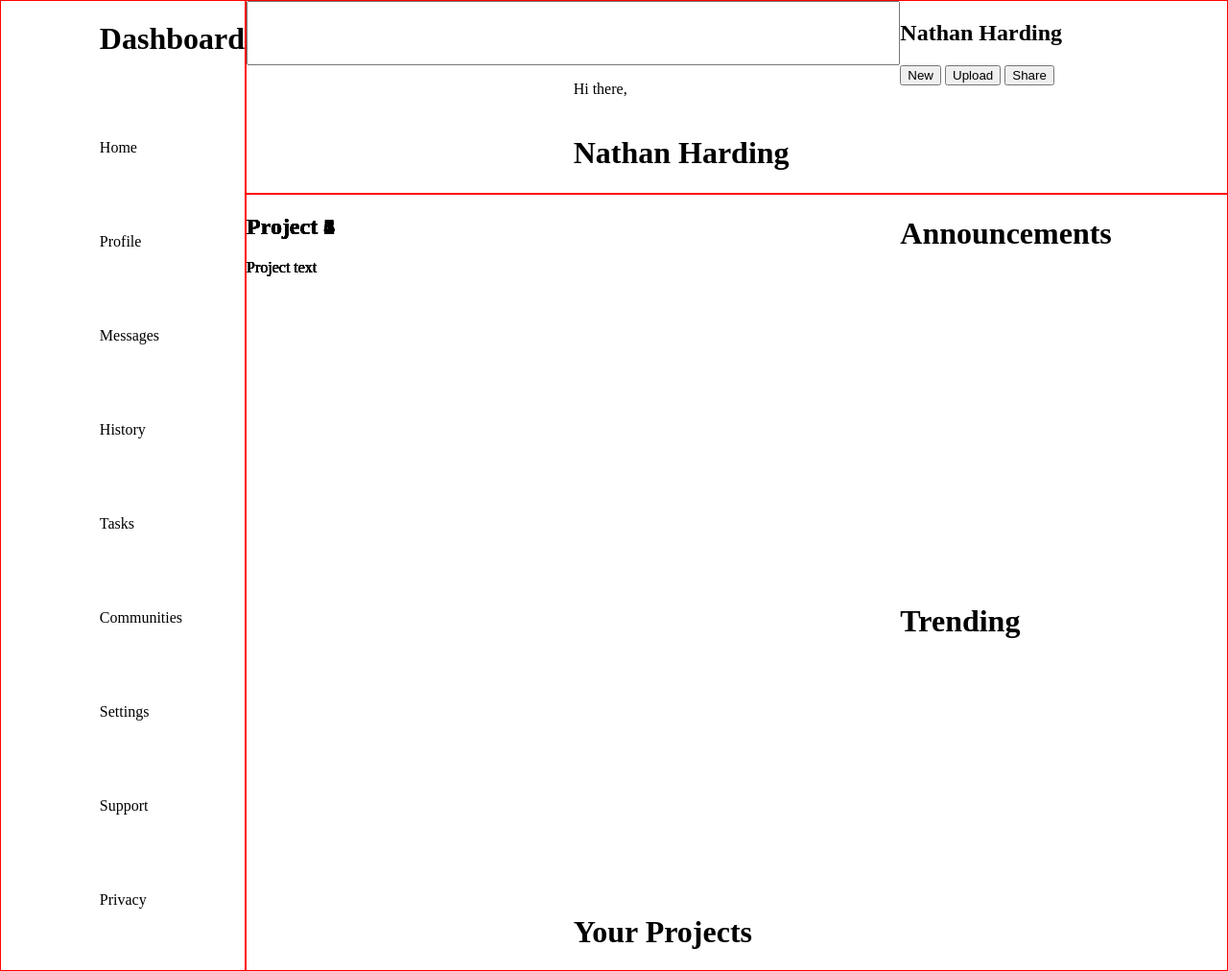
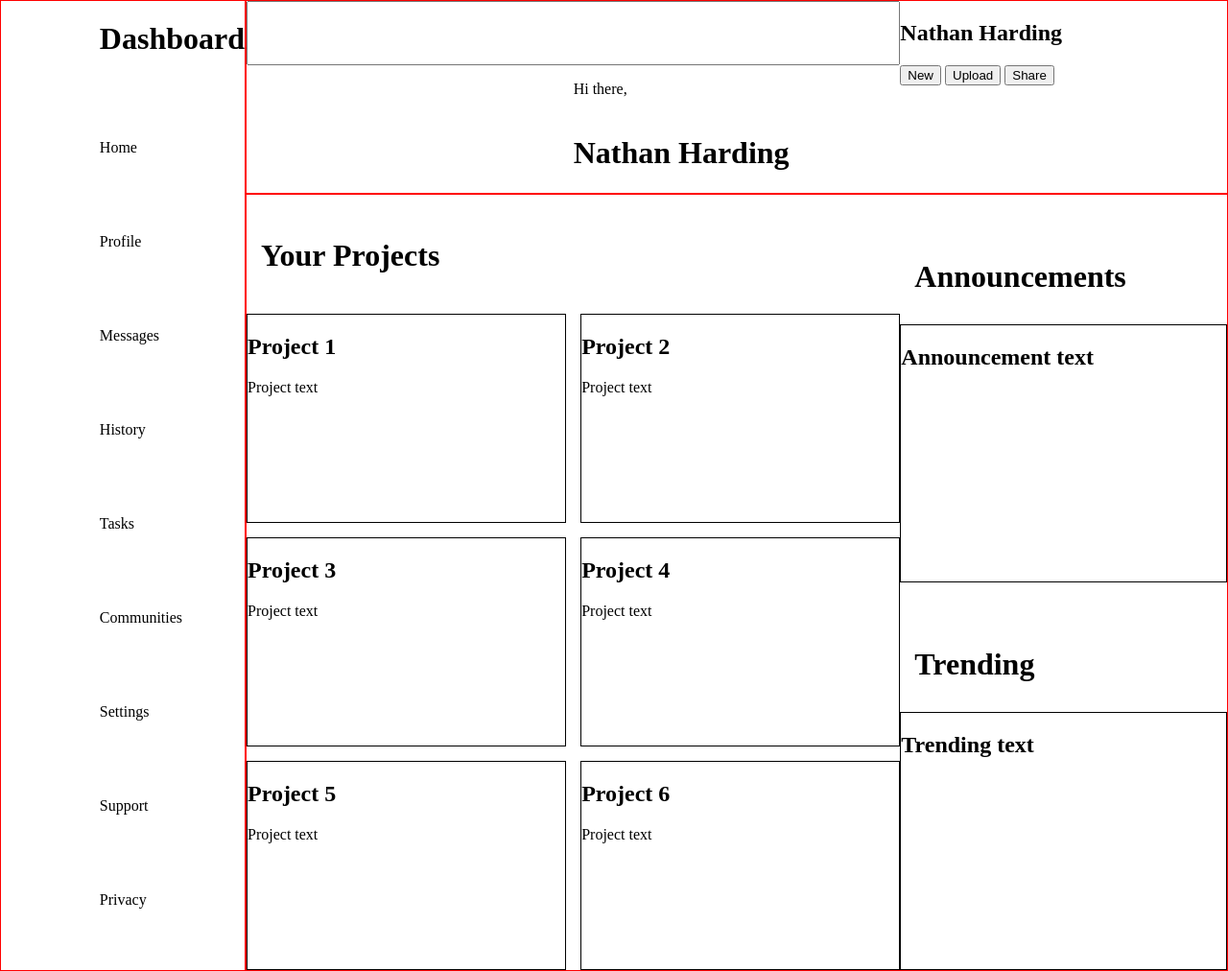
Before and after one commit to hardiing/admin-dashboard, a plain HTML site: page index.html in a window 1280 px wide. Shown: the whole page at 96% size. Drawn offline with Linux system fonts and the light colour scheme.

Commit message:
Finished skeleton?

```diff
--- a/index.html
+++ b/index.html
@@ -37,7 +37,9 @@
         </div>
         <div class="content">
             <div class="projects">
-                <h1>Your Projects</h1>
+                <div class="headers">
+                    <h1>Your Projects</h1>
+                </div>
                 <div class="project-card">
                     <h2>Project 1</h2>
                         <p>Project text</p>
@@ -64,10 +66,20 @@
                 </div>
             </div>
             <div class="announcements">
-                <h1>Announcements</h1>
+                <div class="headers">
+                    <h1>Announcements</h1>
+                </div>
+                <div class="announcement-card">
+                    <h2>Announcement text</h2>
+                </div>
             </div>
             <div class="trending">
-                <h1>Trending</h1>
+                <div class="headers">
+                    <h1>Trending</h1>
+                </div>
+                <div class="trending-card">
+                    <h2>Trending text</h2>
+                </div>
             </div>
         </div>
     </div>
--- a/style.css
+++ b/style.css
@@ -64,21 +64,49 @@ body {
     grid-row: 1 / 3;
     grid-column: 1 / 2;
     display: grid;
-    grid-template-rows: 1fr 1fr;
+    grid-template-rows: 1fr repeat(3, 2fr);
     grid-template-columns: 1fr 1fr;
+    gap: 15px;
+}
+
+.projects h1 {
+    margin: 0;
+    padding: 0;
+}
+
+.headers {
+    grid-row: 1 / 2;
+    grid-column: 1 / 3;
+    padding-top: 45px;
+    padding-bottom: 5px;
+    padding-left: 15px;
+    margin: 0;
 }
 
 .project-card {
-    grid-row: 1 / 3;
-    grid-column: 1 / 3;
+    border: 1px solid black;
 }
 
 .announcements {
     grid-row: 1 / 2;
     grid-column: 2 / 3;
+    display: grid;
+    grid-template-rows: 1fr 2fr;
+    grid-template-columns: 1fr;
+}
+
+.announcement-card {
+    border: 1px solid black;
 }
 
 .trending {
     grid-row: 2 / 3;
     grid-column: 2 / 3;
+    display: grid;
+    grid-template-rows: 1fr 2fr;
+    grid-template-columns: 1fr;
 }
+
+.trending-card {
+    border: 1px solid black;
+}
```
